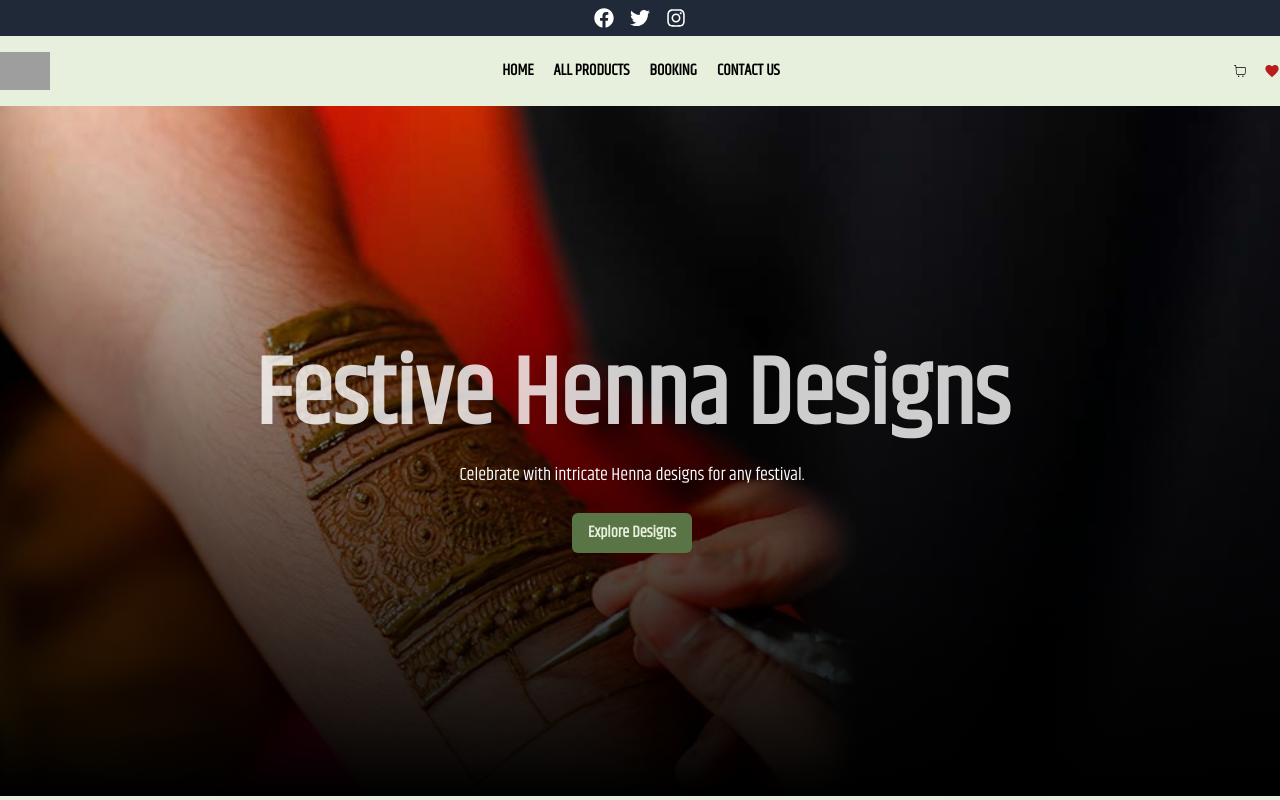
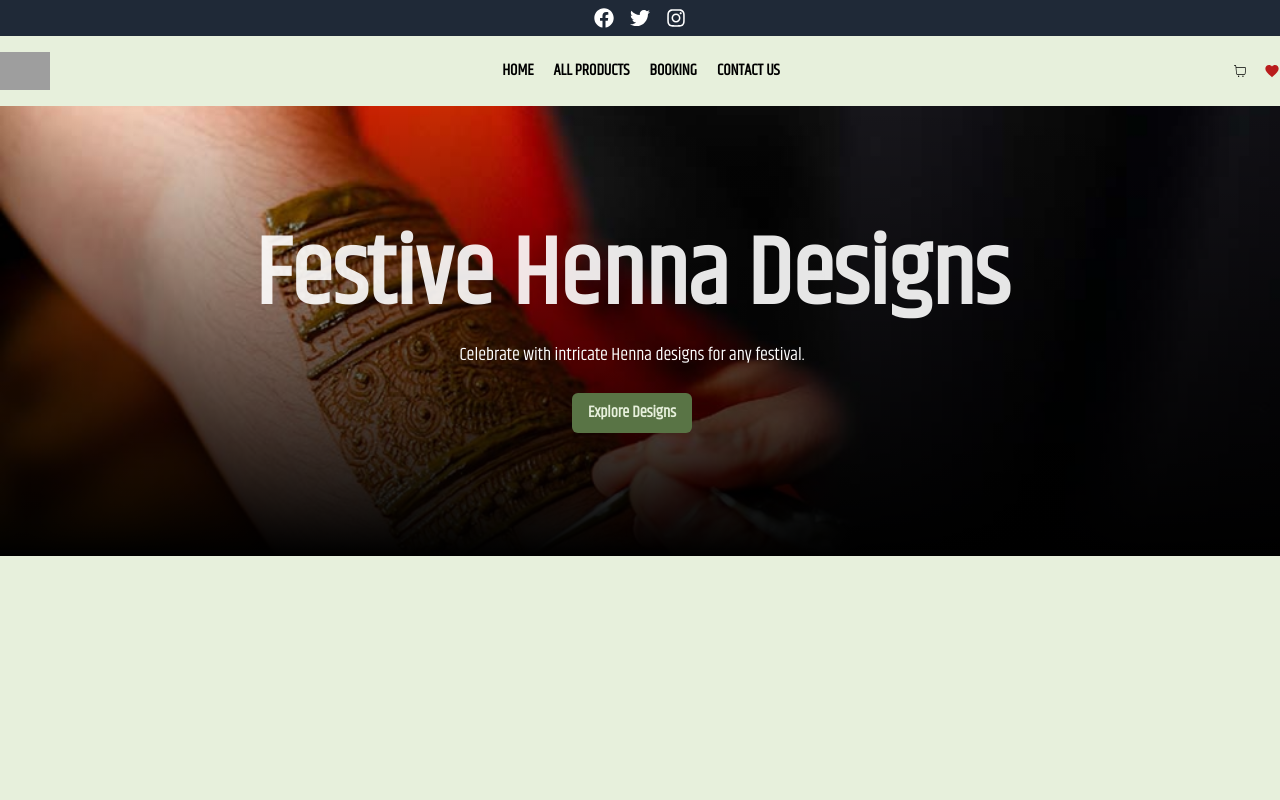
Before and after one commit to meraj2704/Ferdousis-Henna-Art-v2, a Next.js app: page / in a window 1280 px wide. Built offline with nearby package versions, Linux system fonts and the light colour scheme; grey boxes are pictures that could not be loaded.

Commit message:
image carousel problem solved

```diff
--- a/src/components/LandingPage/ImageCarousel.tsx
+++ b/src/components/LandingPage/ImageCarousel.tsx
@@ -46,7 +46,7 @@ export function ImageCarousel() {
           delay: 3000,
         }),
       ]}
-      className="w-full h-[calc(100vh-150px)]"
+      className="w-full h-[calc(100vh-350px)]"
     >
       <CarouselContent>
         {images.map((image, index) => (
@@ -57,11 +57,11 @@ export function ImageCarousel() {
                 alt={image.title}
                 width={1920}
                 height={620}
-                className="w-full h-[calc(100vh-110px)] object-cover"
+                className="w-full h-[calc(100vh-450px)] lg:h-[calc(100vh-350px)] object-cover"
               />
             </div>
             <div className="absolute w-full h-full  top-0 left-0 right-0 bg-gradient-to-t from-black to-transparent flex flex-col justify-center items-center p-8 ">
-              <h2 className="text-white text-2xl md:3xl lg:5xl xl:text-8xl font-semibold text-opacity-80 mb-4 ">
+              <h2 className="text-white text-4xl md:5xl lg:6xl xl:text-8xl font-semibold text-opacity-90 mb-4 ">
                 {image.title}
               </h2>
               <p className="text-white text-lg mb-6">{image.description}</p>
```
